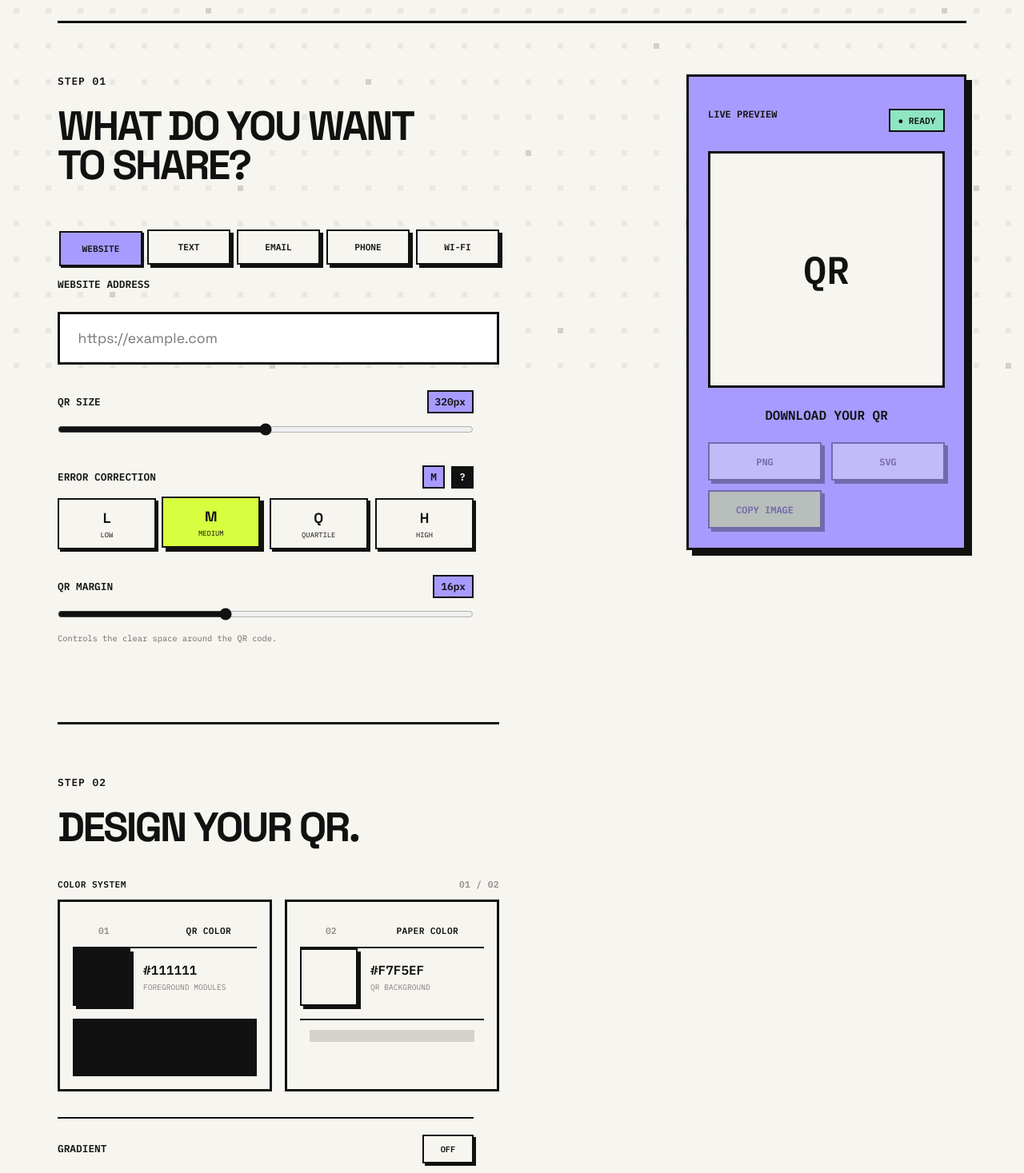
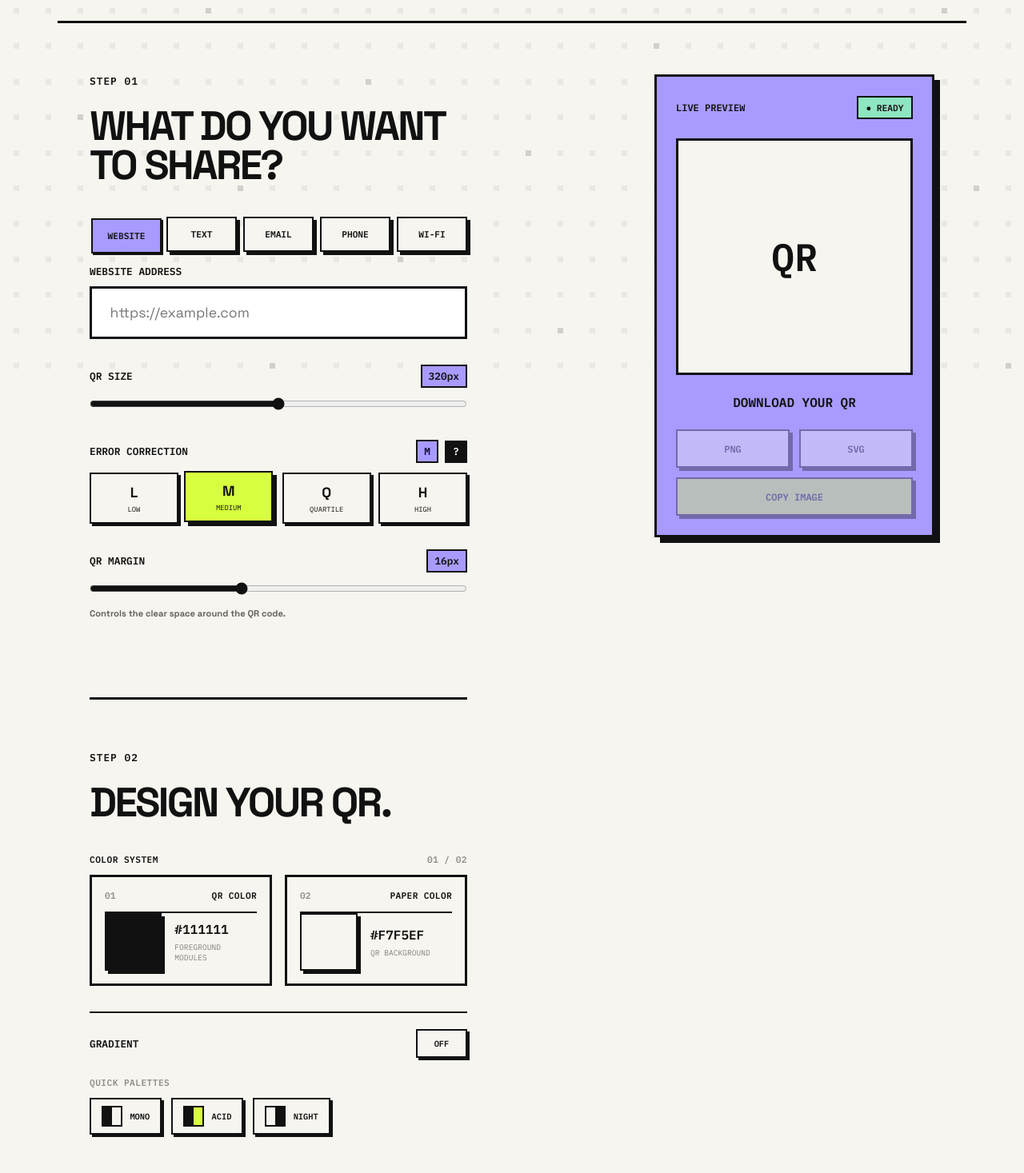
Before and after one commit to banananeo/QR_CODE_GENERATOR, a React (Vite) app: page / in a window 1280 px wide. Shown: the part 320-1787 px from the top of the page at 80% size. Built offline with nearby package versions, Linux system fonts and the light colour scheme.

Commit message:
Stlying and Dark mode theme imrpvements

```diff
--- a/src/App.css
+++ b/src/App.css
@@ -227,17 +227,7 @@
   z-index: 1;
 }
 
-.preview-card {
-  width: 100%;
-  max-width: 520px;
-  margin: 0;
-  justify-self: end;
-
-  background: var(--color-lavender);
-  box-shadow: var(--shadow-large);
-
-  padding: 1rem;
-}
+
 
 .input-group {
   width: 100%;
@@ -248,18 +238,19 @@
 .input-group input,
 .status,
 .theme-button {
+
   transition:
     background-color 0.25s ease,
     color 0.25s ease,
     border-color 0.25s ease,
     box-shadow 0.25s ease;
-  margin-top: 1rem;
+
 }
 
 .input-group input::placeholder {
   color: #777777;
   opacity: 1;
-  margin-top: 1rem;
+
 }
 
 .app.dark-mode .input-group input::placeholder {
@@ -271,10 +262,7 @@
 
 
 
-.app {
-  position: relative;
-  z-index: 1;
-}
+
 
 .intro {
   padding: 1.25rem 1rem 2rem;
@@ -379,7 +367,7 @@
 
 
 .content-section {
-  padding: var(--space-xl) 0;
+  padding: var(--space-xl) var(--space-lg);
 }
 
 
@@ -594,17 +582,6 @@
     min-height: 220px;
   }
 
-  .input-error {
-    margin: 0.5rem 0 0;
-    padding: 0.6rem 0.75rem;
-    border: 2px solid var(--color-black);
-    background: var(--color-pink);
-    color: var(--color-black);
-    font-family: "IBM Plex Mono", monospace;
-    font-size: 0.72rem;
-    font-weight: 600;
-    line-height: 1.4;
-  }
 
   .palette-list {
     display: grid;
@@ -707,6 +684,7 @@
 .download-button.copy-button {
   background: var(--color-acid);
   color: var(--color-black);
+  grid-column: 1/-1;
 }
 
 .download-button.copy-button:hover:not(:disabled) {
@@ -830,7 +808,7 @@
   justify-content: space-between;
 
   padding: 0.8rem 2rem;
-
+  padding: 0 0 0.8rem;
   border-bottom: var(--border-thin);
 
   font-family: "IBM Plex Mono", monospace;
@@ -851,7 +829,6 @@
   display: flex;
   align-items: center;
   gap: 1rem;
-  padding-bottom: 1rem;
 
   min-width: 0;
 }
@@ -910,44 +887,7 @@
   opacity: 0.5;
 }
 
-.mini-pattern {
-  margin-top: auto;
-
-  display: grid;
-  grid-template-columns: repeat(9, 1fr);
-  grid-template-rows: repeat(3, 1fr);
-
-  height: 72px;
-
-  padding: 0.75rem;
-
-  border-top: var(--border-thin);
-}
-
-.mini-pattern span {
-  width: 100%;
-  height: 100%;
-
-  background-color: var(--color-black);
-
-  opacity: 0.15;
-}
-
-.foreground-pattern span:nth-child(1),
-.foreground-pattern span:nth-child(2),
-.foreground-pattern span:nth-child(5),
-.foreground-pattern span:nth-child(7),
-.foreground-pattern span:nth-child(8) {
-  opacity: 1;
-}
-
-.background-pattern span:nth-child(2),
-.background-pattern span:nth-child(4),
-.background-pattern span:nth-child(6),
-.background-pattern span:nth-child(8),
-.background-pattern span:nth-child(9) {
-  opacity: 0.15;
-}
+
 
 
 /* ========================================
@@ -1128,7 +1068,7 @@
   font-family: "IBM Plex Mono", monospace;
   font-size: 0.65rem;
   font-weight: 600;
-  color: #000000;
+
 
   cursor: pointer;
 
@@ -1676,8 +1616,8 @@
 /* ==================== RECENT QR CODES ==================== */
 
 .recent-section {
-  margin-top: 8rem;
-  padding: 5rem 0 6rem;
+  margin-top: 0;
+  padding: 3rem 0 4rem;
   border-top: var(--border-thick);
 }
 
@@ -1795,7 +1735,7 @@
 @media (max-width: 760px) {
   .recent-section {
     margin-top: 5rem;
-    padding: 3rem 0 4rem;
+    padding: 2rem 0 3rem;
   }
 
   .recent-grid {
@@ -1873,9 +1813,11 @@
 .control-hint {
   margin: 0.6rem 0 0;
 
-  font-family: "IBM Plex Mono", monospace;
-  font-size: 0.65rem;
+  font-family: "Space Grotesk", sans-serif;
+  color: #000000;
+  font-size: 0.7rem;
   line-height: 1.5;
+  font-weight: 1000;
 
   opacity: 0.6;
 }
@@ -1924,7 +1866,7 @@
 .info-box {
   margin-top: 0.75rem;
   padding: 1rem;
-
+  margin-bottom: 1.25rem;
   background: var(--color-lavender);
   color: var(--color-black);
 
@@ -2015,10 +1957,10 @@
   display: grid;
   grid-template-columns: repeat(3, 1fr);
   grid-template-rows: repeat(3, 1fr);
-  gap: 10000px;
-
-  padding: -6px;
-
+  gap: 3px;
+  padding: 4px;
+
+  background: var(--preset-background);
   border: 2px solid var(--preset-foreground);
 
   flex-shrink: 0;
@@ -2070,6 +2012,25 @@
   transform: scale(0.72);
 }
 
+/* Preset information */
+.input-group input.input-error {
+  background-color: var(--color-pink);
+  color: #111111;
+}
+
+.error-message {
+  margin: 0;
+  padding: 0.6rem 0.75rem;
+
+  background: var(--color-pink);
+  color: #111111;
+  border: var(--border-thin);
+
+  font-family: "IBM Plex Mono", monospace;
+  font-size: 0.72rem;
+  font-weight: 600;
+  line-height: 1.4;
+}
 
 /* ========================================
    DIAMOND / NIGHT
@@ -2145,22 +2106,7 @@
 
 /* Preview borders */
 
-.preset-card:nth-child(1) .preset-preview,
-
-.preset-card:nth-child(4) .preset-preview {
-  background: #111111;
-  border-color: #f7f5ef;
-}
-
-.preset-card:nth-child(2) .preset-preview {
-  background: #ffffff;
-  border-color: #111111;
-}
-
-.preset-card:nth-child(3) .preset-preview {
-  background: #d7ff3f;
-  border-color: #111111;
-}
+
 
 @media (max-width: 760px) {
   .preset-grid {
@@ -2179,7 +2125,7 @@
 
 .site-footer {
   width: 100%;
-  margin-top: 5rem;
+  margin-top: 2rem;
   padding: 1.5rem 0;
 
   display: flex;
@@ -2236,3 +2182,33 @@
     display: none;
   }
 }
+
+/* ==================== DARK MODE: TEXT ON ACCENT BACKGROUNDS ==================== */
+
+.option-button.active,
+.gradient-toggle.active,
+.pattern-card.active,
+.download-button:hover:not(:disabled),
+.download-button.copy-button,
+.recent-card:hover,
+.github-link:hover,
+.info-button:hover,
+.control-header output,
+.status,
+.preview-header,
+.preview-footer,
+.mobile-scroll-button {
+  color: #111111;
+}
+
+/* Copy button hover swaps to a dark fill in dark mode */
+.app.dark-mode .download-button.copy-button:hover:not(:disabled) {
+  background: #111111;
+  color: var(--color-acid);
+}
+
+/* Recent card tag: light fill needs dark text, so use acid fill instead */
+.app.dark-mode .recent-card-index {
+  background: var(--color-acid);
+  color: #111111;
+}
--- a/src/App.jsx
+++ b/src/App.jsx
@@ -871,23 +871,7 @@ function App() {
 
                     </div>
 
-                    <div
-                      className="mini-pattern foreground-pattern"
-                      style={{
-                        backgroundColor:
-                          foregroundColor,
-                      }}
-                    >
-                      <span />
-                      <span />
-                      <span />
-                      <span />
-                      <span />
-                      <span />
-                      <span />
-                      <span />
-                      <span />
-                    </div>
+
 
                   </div>
 
@@ -940,23 +924,7 @@ function App() {
 
                     </div>
 
-                    <div
-                      className="mini-pattern background-pattern"
-                      style={{
-                        backgroundColor:
-                          backgroundColor,
-                      }}
-                    >
-                      <span />
-                      <span />
-                      <span />
-                      <span />
-                      <span />
-                      <span />
-                      <span />
-                      <span />
-                      <span />
-                    </div>
+
 
                   </div>
 
```
